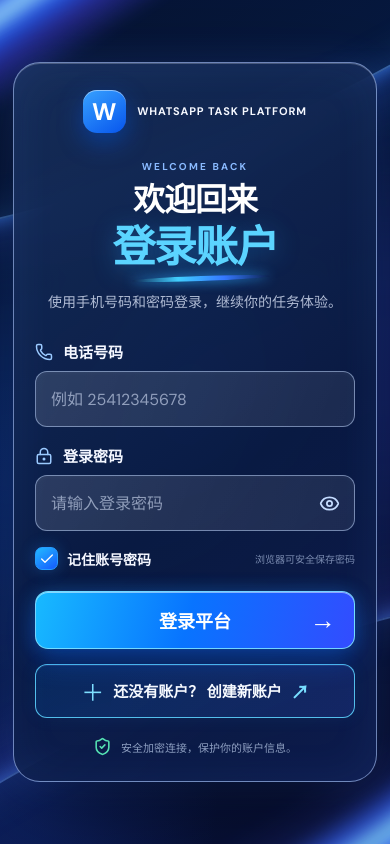
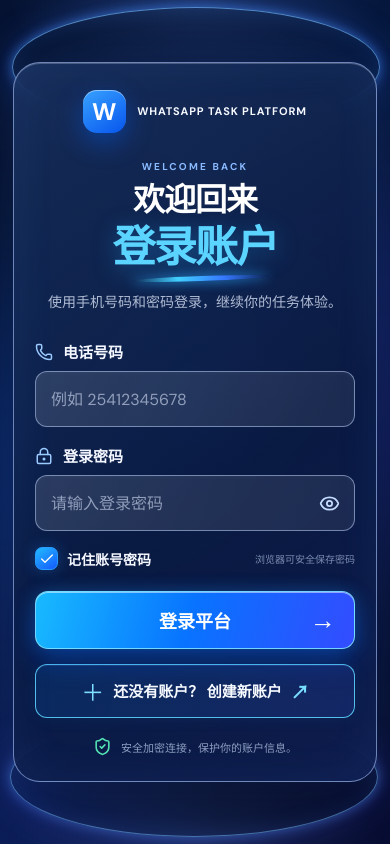
Before and after one commit to xiaolongsvip/whatsapp-task-platform, a Next.js app in the folder apps/web/: page / in a window 390 px wide. Built offline with nearby package versions, Linux system fonts and the light colour scheme.

Commit message:
Fit both luminous background arcs fully within mobile viewport

```diff
--- a/apps/web/src/app/globals.css
+++ b/apps/web/src/app/globals.css
@@ -761,3 +761,29 @@ a { -webkit-tap-highlight-color:transparent; }
 @media(prefers-reduced-motion:reduce) {
  .aurora-login * {transition:none!important;}
 }
+
+
+/* Mobile: keep both decorative light arcs fully inside the viewport */
+@media(max-width:600px) {
+  .aurora-login { overflow:hidden; }
+  .aurora-login:before {
+    width:94vw;height:118px;left:3vw;right:auto;top:7px;bottom:auto;
+    transform:none;border:1.5px solid rgba(112,184,255,.7);
+    box-shadow:0 0 12px rgba(67,143,255,.65),0 0 35px rgba(57,107,255,.32),inset 0 0 20px rgba(70,149,255,.14);
+  }
+  .aurora-login:after {
+    width:94vw;height:118px;right:3vw;left:auto;bottom:7px;top:auto;
+    transform:none;border:1.5px solid rgba(112,184,255,.68);
+    box-shadow:0 0 13px rgba(78,139,255,.68),0 0 38px rgba(81,81,255,.34),inset 0 0 22px rgba(80,129,255,.14);
+  }
+  .aurora-ribbon-top {
+    width:100vw;height:95px;left:0;top:0;transform:none;border-radius:0 0 50% 50%;
+    background:radial-gradient(ellipse at 50% -5%,rgba(104,155,255,.2),transparent 68%);
+    filter:none;opacity:.9;
+  }
+  .aurora-ribbon-bottom {
+    width:100vw;height:95px;right:0;bottom:0;transform:none;border-radius:50% 50% 0 0;
+    background:radial-gradient(ellipse at 50% 105%,rgba(104,155,255,.2),transparent 68%);
+    filter:none;opacity:.9;
+  }
+}
```
